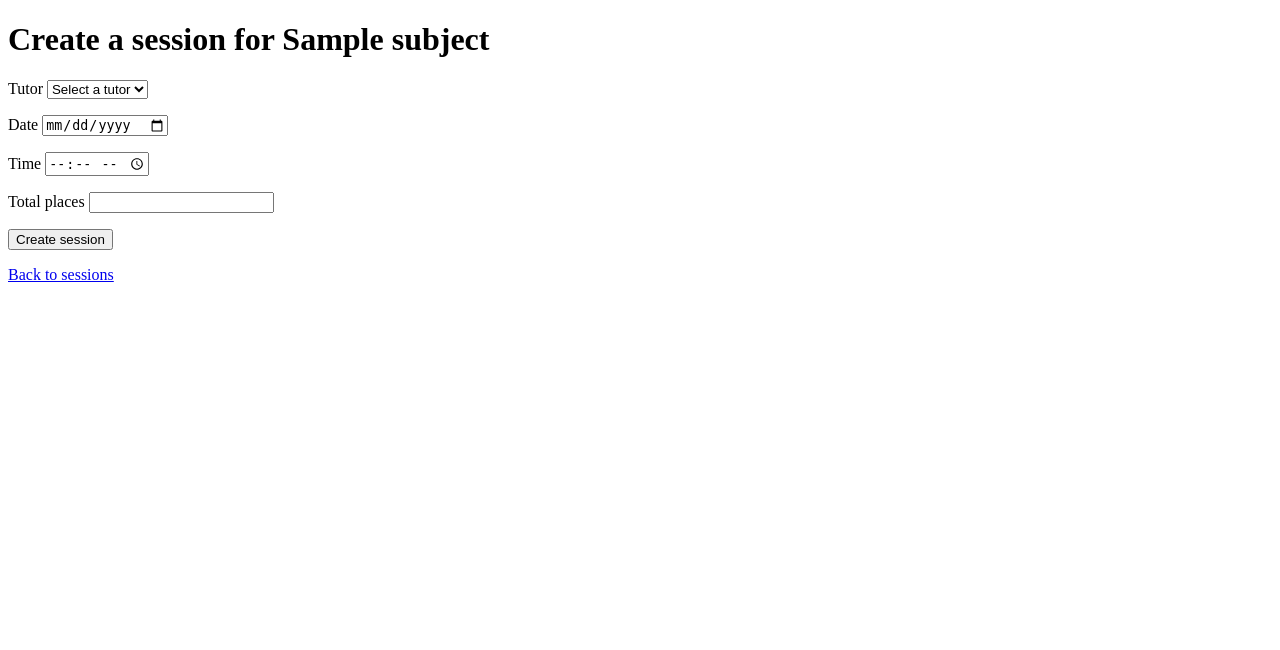
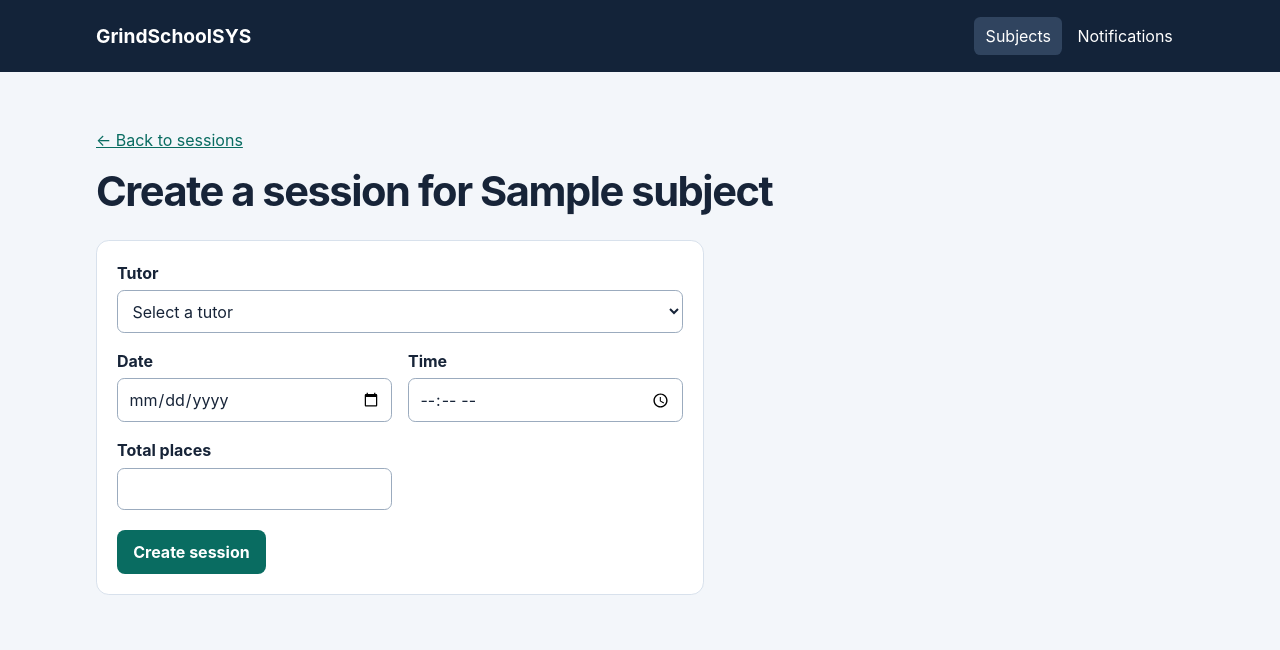
Before and after one commit to s1rdel/GrindSchoolSysJava, a Spring Boot app: page /subjects/1/sessions/new in a window 1280 px wide. Shown: the top 650 px of the page. Run offline with Spring Boot 4, Linux system fonts and the light colour scheme; tables that the repository leaves empty hold one stand-in row (values such as "Sample post").

Commit message:
Add simple UI

```diff
--- /dev/null
+++ b/src/main/resources/static/css/app.css
@@ -0,0 +1,296 @@
+:root {
+    color-scheme: light;
+    font-family: Inter, "Segoe UI", sans-serif;
+    color: #172438;
+    background: #f3f6fa;
+    --navy: #132339;
+    --teal: #096c61;
+    --muted: #52637a;
+    --border: #d8e1ec;
+}
+
+* {
+    box-sizing: border-box;
+}
+
+body {
+    margin: 0;
+    line-height: 1.5;
+}
+
+a {
+    color: var(--teal);
+}
+
+a:focus-visible,
+button:focus-visible,
+input:focus-visible,
+select:focus-visible,
+.table-wrap:focus-visible {
+    outline: 3px solid #248cde;
+    outline-offset: 3px;
+}
+
+.container {
+    width: min(68rem, calc(100% - 2rem));
+    margin-inline: auto;
+}
+
+.site-header {
+    background: var(--navy);
+}
+
+.header-inner,
+.page-heading {
+    display: flex;
+    align-items: center;
+    justify-content: space-between;
+    flex-wrap: wrap;
+    gap: 1rem;
+}
+
+.header-inner {
+    min-height: 4.5rem;
+    padding-block: .75rem;
+}
+
+.brand,
+.site-nav a {
+    color: #fff;
+    text-decoration: none;
+}
+
+.brand {
+    font-size: 1.2rem;
+    font-weight: 750;
+}
+
+.site-nav {
+    display: flex;
+    flex-wrap: wrap;
+    gap: .25rem;
+}
+
+.site-nav a {
+    padding: .45rem .7rem;
+    border-radius: .4rem;
+}
+
+.site-nav a:hover,
+.site-nav a[aria-current="page"] {
+    background: #30445f;
+}
+
+.page {
+    padding-block: clamp(1.75rem, 5vw, 3.5rem);
+}
+
+h1 {
+    margin: 0;
+    font-size: clamp(1.8rem, 4vw, 2.6rem);
+    line-height: 1.15;
+    letter-spacing: -.035em;
+    overflow-wrap: anywhere;
+}
+
+.page-heading {
+    margin-bottom: 1.5rem;
+}
+
+.subtitle {
+    color: var(--muted);
+    margin: .5rem 0 0;
+}
+
+.back-link {
+    display: inline-block;
+    margin-bottom: 1rem;
+}
+
+.subject-list,
+.notification-list {
+    list-style: none;
+    margin: 0;
+    padding: 0;
+}
+
+.subject-list {
+    display: grid;
+    grid-template-columns: repeat(auto-fit, minmax(min(100%, 15rem), 1fr));
+    gap: 1rem;
+}
+
+.panel,
+.subject-card,
+.notification-item {
+    border: 1px solid var(--border);
+    border-radius: .8rem;
+    background: #fff;
+}
+
+.subject-card {
+    display: flex;
+    justify-content: space-between;
+    align-items: center;
+    gap: 1rem;
+    min-height: 5rem;
+    padding: 1rem 1.25rem;
+    color: inherit;
+    text-decoration: none;
+    font-weight: 700;
+    overflow-wrap: anywhere;
+}
+
+.subject-card:hover {
+    border-color: var(--teal);
+    background: #edfaf6;
+}
+
+.subject-card span:last-child {
+    color: var(--teal);
+}
+
+.panel {
+    padding: 1.25rem;
+}
+
+.table-wrap {
+    overflow-x: auto;
+    padding: 0;
+}
+
+table {
+    width: 100%;
+    min-width: 35rem;
+    border-collapse: collapse;
+    text-align: left;
+}
+
+th, td {
+    padding: .85rem 1rem;
+    vertical-align: middle;
+}
+
+th {
+    background: #e9eff7;
+    color: #354961;
+    font-size: .9rem;
+}
+
+tbody tr + tr {
+    border-top: 1px solid var(--border);
+}
+
+tbody tr:hover {
+    background: #f8fafc;
+}
+
+.button {
+    display: inline-flex;
+    align-items: center;
+    justify-content: center;
+    min-height: 2.65rem;
+    padding: .55rem .95rem;
+    border: 1px solid transparent;
+    border-radius: .5rem;
+    background: var(--teal);
+    color: white;
+    font: inherit;
+    font-weight: 650;
+    text-decoration: none;
+    cursor: pointer;
+}
+
+.button:hover {
+    background: #07594f;
+}
+
+.button--cancel {
+    border-color: #e7b7b3;
+    color: #8e3029;
+    background: #fff;
+}
+
+.button--cancel:hover {
+    background: #fcecea;
+}
+
+.button:disabled {
+    opacity: .55;
+    cursor: not-allowed;
+}
+
+.notice,
+.form-errors {
+    margin: 0 0 1rem;
+    padding: .75rem 1rem;
+    border: 1px solid #b9d0eb;
+    border-radius: .55rem;
+    background: #edf5ff;
+}
+
+.form-errors {
+    padding-left: 2rem;
+    border-color: #ecc3bf;
+    background: #fff0ef;
+    color: #802921;
+}
+
+.session-form {
+    max-width: 38rem;
+}
+
+.form-grid {
+    display: grid;
+    grid-template-columns: repeat(2, minmax(0, 1fr));
+    gap: 1rem;
+    margin-bottom: 1.25rem;
+}
+
+.field {
+    display: grid;
+    gap: .35rem;
+    min-width: 0;
+}
+
+.field--wide {
+    grid-column: 1 / -1;
+}
+
+.field label {
+    font-weight: 650;
+}
+
+.field input,
+.field select {
+    width: 100%;
+    min-width: 0;
+    min-height: 2.65rem;
+    padding: .5rem .65rem;
+    border: 1px solid #9babbe;
+    border-radius: .45rem;
+    background: #fff;
+    color: inherit;
+    font: inherit;
+}
+
+.notification-list {
+    display: grid;
+    gap: .65rem;
+}
+
+.notification-item {
+    padding: 1rem 1.25rem;
+    border-left: 4px solid var(--teal);
+    overflow-wrap: anywhere;
+}
+
+@media (max-width: 32rem) {
+    .form-grid {
+        grid-template-columns: 1fr;
+    }
+
+    .page-heading > .button {
+        width: 100%;
+    }
+}
--- a/src/main/resources/templates/create-session.html
+++ b/src/main/resources/templates/create-session.html
@@ -2,48 +2,57 @@
 <html lang="en" xmlns:th="http://www.thymeleaf.org">
 <head>
     <meta charset="UTF-8">
-    <title>GrindSchoolSYS | Create session</title>
+    <meta name="viewport" content="width=device-width, initial-scale=1">
+    <title>Create session | GrindSchoolSYS</title>
+    <link rel="stylesheet" th:href="@{/css/app.css}">
 </head>
 <body>
+<header th:replace="~{fragments/navigation :: navigation('subjects')}"></header>
+
+<main class="container page">
+    <a class="back-link" th:href="@{/subjects/{id}/sessions(id=${subject.id})}">← Back to sessions</a>
+
+    <div class="page-heading">
         <h1 th:text="${'Create a session for ' + subject.name}">Create a session</h1>
+    </div>
 
-<p th:if="${#lists.isEmpty(tutors)}">Add a tutor before creating a session.</p>
+    <p class="notice" th:if="${#lists.isEmpty(tutors)}">Add a tutor before creating a session.</p>
 
-<form method="post"
+    <form class="panel session-form" method="post"
           th:action="@{/subjects/{subjectId}/sessions/new(subjectId=${subject.id})}"
           th:object="${sessionForm}">
-    <ul th:if="${#fields.hasAnyErrors()}" role="alert">
+        <ul class="form-errors" th:if="${#fields.hasAnyErrors()}" role="alert">
             <li th:each="error : ${#fields.allErrors()}" th:text="${error}"></li>
         </ul>
 
-    <p>
+        <div class="form-grid">
+            <div class="field field--wide">
                 <label for="tutorId">Tutor</label>
-        <select th:field="*{tutorId}" required>
+                <select id="tutorId" th:field="*{tutorId}" required>
                     <option value="">Select a tutor</option>
                     <option th:each="tutor : ${tutors}"
-                    th:value="${tutor.id}"
-                    th:text="${tutor.name}"></option>
+                            th:value="${tutor.id}" th:text="${tutor.name}"></option>
                 </select>
-    </p>
+            </div>
 
-    <p>
+            <div class="field">
                 <label for="date">Date</label>
-        <input type="date" th:field="*{date}" required>
-    </p>
+                <input id="date" type="date" th:field="*{date}" required>
+            </div>
 
-    <p>
+            <div class="field">
                 <label for="time">Time</label>
-        <input type="time" th:field="*{time}" required>
-    </p>
+                <input id="time" type="time" th:field="*{time}" required>
+            </div>
 
-    <p>
+            <div class="field">
                 <label for="totalCapacity">Total places</label>
-        <input type="number" th:field="*{totalCapacity}" min="1" required>
-    </p>
+                <input id="totalCapacity" type="number" th:field="*{totalCapacity}" min="1" required>
+            </div>
+        </div>
 
-    <button type="submit" th:disabled="${#lists.isEmpty(tutors)}">Create session</button>
+        <button class="button" type="submit" th:disabled="${#lists.isEmpty(tutors)}">Create session</button>
     </form>
-
-<p><a th:href="@{/subjects/{id}/sessions(id=${subject.id})}">Back to sessions</a></p>
+</main>
 </body>
 </html>
--- /dev/null
+++ b/src/main/resources/templates/fragments/navigation.html
@@ -0,0 +1,16 @@
+<!DOCTYPE html>
+<html lang="en" xmlns:th="http://www.thymeleaf.org">
+<body>
+<header class="site-header" th:fragment="navigation(activePage)">
+    <div class="container header-inner">
+        <a class="brand" th:href="@{/subjects}">GrindSchoolSYS</a>
+        <nav class="site-nav" aria-label="Main navigation">
+            <a th:href="@{/subjects}"
+               th:attr="aria-current=${activePage == 'subjects' ? 'page' : null}">Subjects</a>
+            <a th:href="@{/notifications}"
+               th:attr="aria-current=${activePage == 'notifications' ? 'page' : null}">Notifications</a>
+        </nav>
+    </div>
+</header>
+</body>
+</html>
```
Also changed, not shown: src/main/resources/templates/notifications.html (+14 -8 lines), src/main/resources/templates/sessions.html (+24 -17 lines), src/main/resources/templates/subjects.html (+22 -9 lines). Lines whose indentation alone changed are shown as unchanged.
